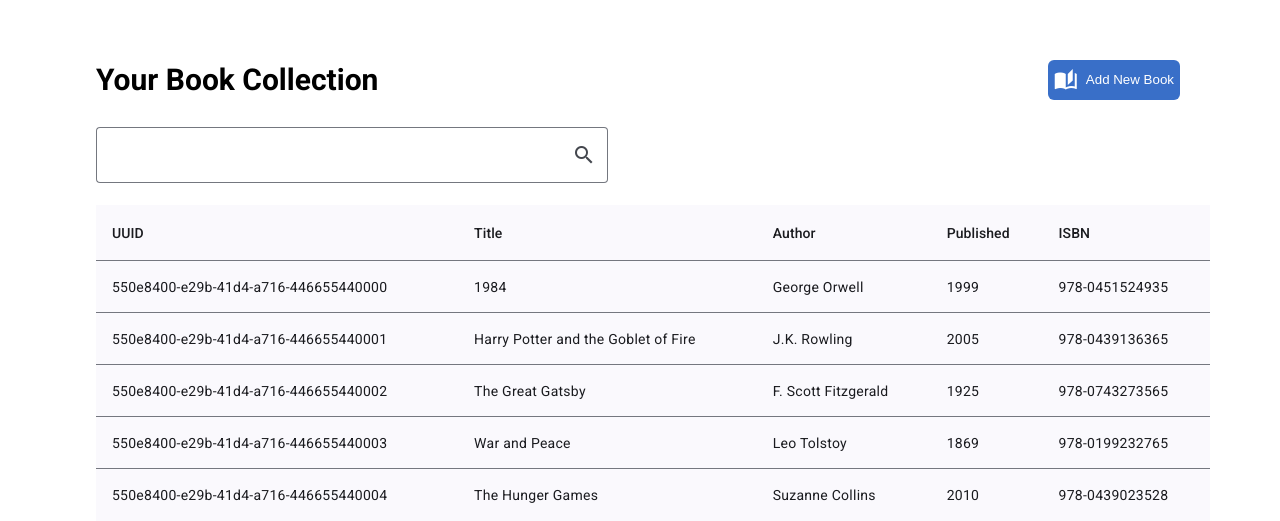
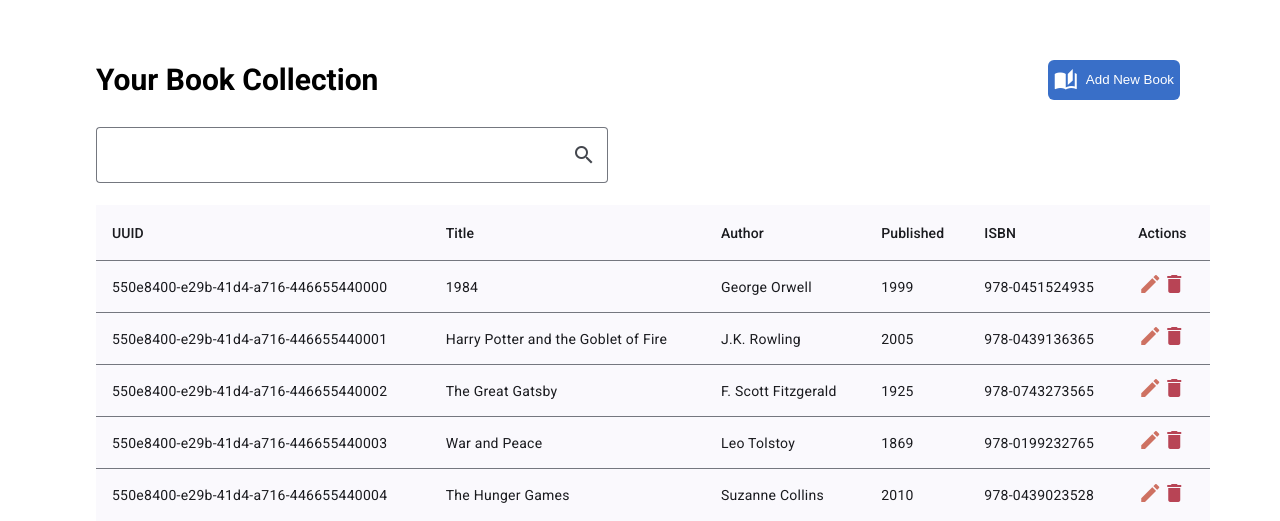
Before and after one commit to io-95/MyBooks, an Angular app in the folder Frontend/MyBooks-Frontend/: page / in a window 1280 px wide. Shown: the part 768-1289 px from the top of the page. Built offline with nearby package versions, Linux system fonts and the light colour scheme.

Commit message:
add trash and pen icon to table

```diff
--- a/Frontend/MyBooks-Frontend/src/app/components/book-list/book-list.component.css
+++ b/Frontend/MyBooks-Frontend/src/app/components/book-list/book-list.component.css
@@ -4,3 +4,11 @@
   margin-left: 96px;
   radius: 6px;
 }
+
+.trash{
+  color: #B84455;
+}
+
+.pen{
+  color: #CE7162;
+}
--- a/Frontend/MyBooks-Frontend/src/app/components/book-list/book-list.component.html
+++ b/Frontend/MyBooks-Frontend/src/app/components/book-list/book-list.component.html
@@ -25,6 +25,14 @@
     <td mat-cell *matCellDef="let element">{{element.isbn}}</td>
   </ng-container>
 
+  <ng-container matColumnDef="actions">
+    <th mat-header-cell *matHeaderCellDef>Actions</th>
+    <td mat-cell *matCellDef="let element">
+      <mat-icon class="pen">edit</mat-icon>
+      <mat-icon class="trash">delete</mat-icon>
+    </td>
+  </ng-container>
+
   <tr mat-header-row *matHeaderRowDef="displayedColumns"></tr>
   <tr mat-row *matRowDef="let row; columns: displayedColumns;"></tr>
 </table>
--- a/Frontend/MyBooks-Frontend/src/app/components/book-list/book-list.component.ts
+++ b/Frontend/MyBooks-Frontend/src/app/components/book-list/book-list.component.ts
@@ -1,6 +1,7 @@
 import { Component } from '@angular/core';
 import {MatTableModule} from '@angular/material/table';
 import { CommonModule } from '@angular/common';
+import {MatIconModule} from '@angular/material/icon';
 
 export interface BookList {
   id: string;
@@ -22,10 +23,10 @@ const BOOK_DATA: BookList[] = [
   selector: 'app-book-list',
   templateUrl: './book-list.component.html',
   styleUrls: ['./book-list.component.css'],
-  imports: [MatTableModule, CommonModule]
+  imports: [MatTableModule, CommonModule, MatIconModule]
 })
 
 export class BookListComponent {
-  displayedColumns: string[] = ['id', 'title', 'author', 'publishingYear', 'isbn'];
+  displayedColumns: string[] = ['id', 'title', 'author', 'publishingYear', 'isbn', 'actions'];
   dataSource = BOOK_DATA;
 }
```
